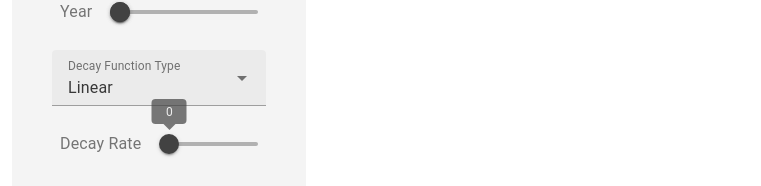
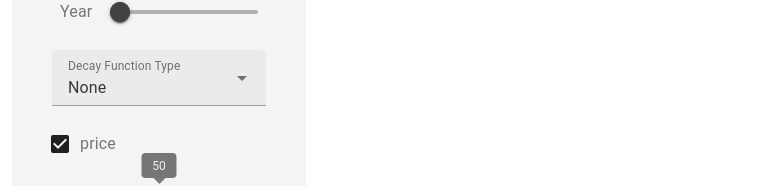
Before and after one commit to krwro/ivda-group3-frontend, a Vue app: page / in a window 1280 px wide. Shown: the part 292-478 px from the top of the page, without its empty margins (4-765 px from the left). Built offline with nearby package versions, Linux system fonts and the light colour scheme; no server answers.

Commit message:
Add None Decay Function and Update Rankings on changing Function

```diff
--- a/src/components/RankingPanel.vue
+++ b/src/components/RankingPanel.vue
@@ -17,9 +17,10 @@
             v-model="decayFunction"
             :items="decayFunctions"
             label="Decay Function Type"
-            @change="rankStocks"
+            @update:modelValue="rankStocks"
         ></v-select>
         <v-slider
+            v-if="decayFunction !== 'none'"
             v-model="decayRate"
             :max="100"
             :min="0"
@@ -69,8 +70,9 @@ export default {
         100: 'Very Important',
       },
       decayRate: 0,
-      decayFunction: 'linear',
+      decayFunction: 'none',
       decayFunctions: [
+        { title: 'None', value: 'none' },
         { title: 'Linear', value: 'linear' },
         { title: 'Exponential', value: 'exponential' },
         { title: 'Logarithmic', value: 'logarithmic' },
```
